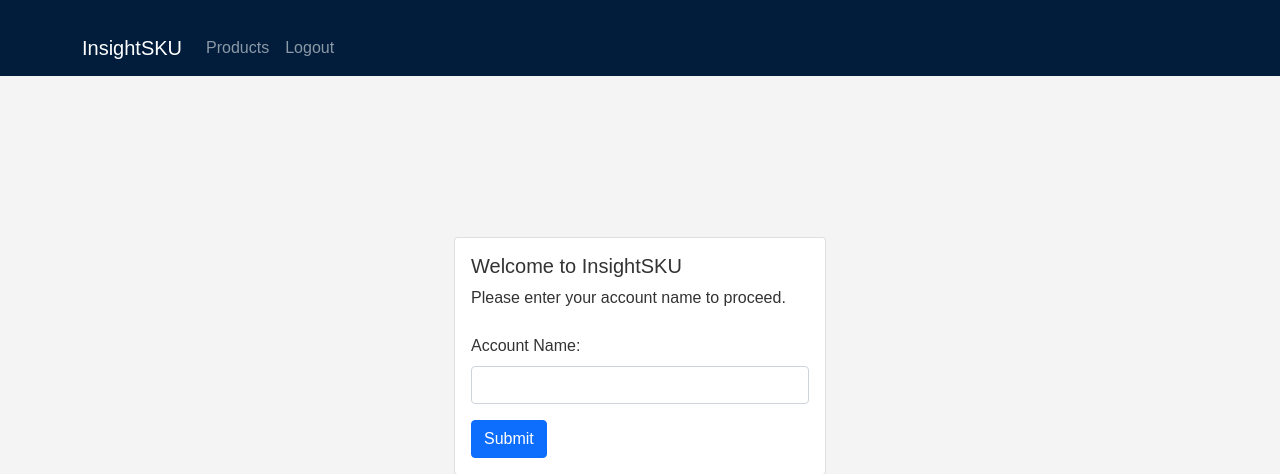
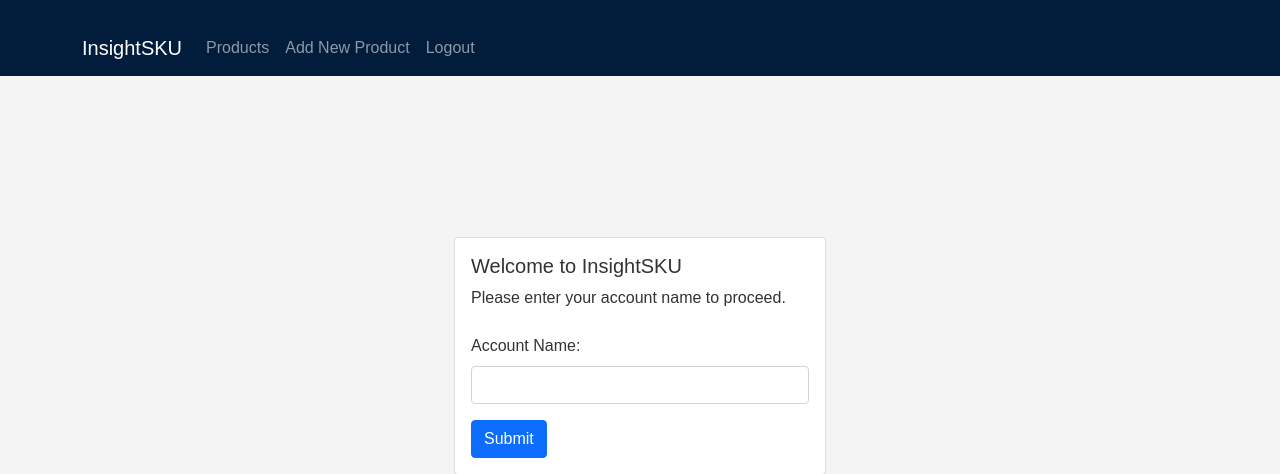
Before and after one commit to bcm082/InsightSKU, a Django app: page / in a window 1280 px wide. Shown: the top 474 px of the page. Run offline with Django 5.2, Linux system fonts and the light colour scheme.

Commit message:
Started a Add Product page

```diff
--- a/insightsku/insightsku/urls.py
+++ b/insightsku/insightsku/urls.py
@@ -27,4 +27,5 @@ urlpatterns = [
     path('logout/', views.custom_logout, name='logout'),
     path('search/', views.product_search, name='product_search'),
     path('advanced_search/', views.advanced_product_search, name='advanced_product_search'),
+    path('add_product/', views.add_product, name='add_product')
 ]
--- a/insightsku/insightskuapp/templates/base.html
+++ b/insightsku/insightskuapp/templates/base.html
@@ -22,6 +22,9 @@
                     <ul class="navbar-nav">
                         <li class="nav-item active">
                             <a class="nav-link" href="{% url 'products' %}">Products</a>
+                        </li>
+                        <li class="nav-item active">
+                            <a class="nav-link" href="{% url 'add_product' %}">Add New Product</a>
                         </li>
                         <li class="nav-item">
                             <a class="nav-link" href="{% url 'logout' %}">Logout</a>
--- a/insightsku/insightskuapp/views.py
+++ b/insightsku/insightskuapp/views.py
@@ -84,3 +84,7 @@ def product_search(request):
 def advanced_product_search(request):
     # Add your advanced search logic here
     return render(request, 'advanced_search.html')
+
+def add_product(request):
+    # Add your add product logic here
+    return render(request, 'add_product.html')
```
Also changed, not shown: InsightSKU/insightskuapp/templates/add_product.html (added, +9 -0 lines).
